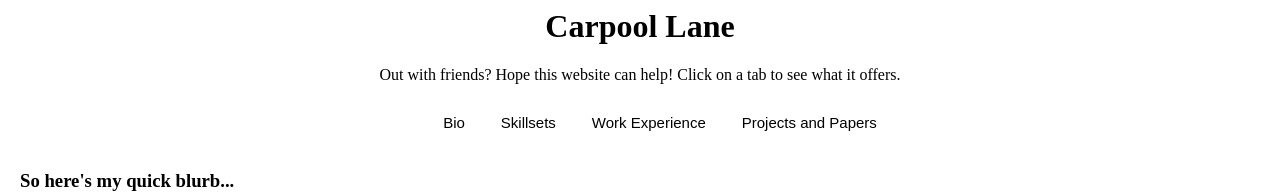
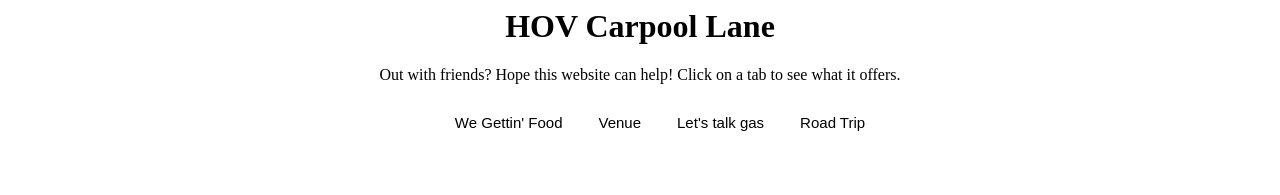
Before and after one commit to bryanxuranliu/Carpool-Lane, a plain HTML site: page index.html in a window 1280 px wide. Shown: the top 195 px of the page. Drawn offline with Linux system fonts and the light colour scheme.

Commit message:
Update index.html

```diff
--- a/index.html
+++ b/index.html
@@ -3,10 +3,10 @@
 	<head>
 	<center>
 		<meta name="viewport" content="width=device-width, initial-scale=1">
-		<title> Carpool Lane </title>
+		<title> HOV Carpool Lane </title>
 	</head>
 	<body>
-		<h1> Carpool Lane </h1>
+		<h1> HOV Carpool Lane </h1>
     		<p> Out with friends? Hope this website can help! Click on a tab to see what it offers. </p>
 		</center>
 
@@ -68,10 +68,10 @@ body {font-family: serif;}
 
 
 <div class="tab">
-  <button class="tablinks" onclick="openCity(event, 'Bio')" id="defaultOpen">Bio</button>
-  <button class="tablinks" onclick="openCity(event, 'Skillsets')">Skillsets</button>
-  <button class="tablinks" onclick="openCity(event, 'Work Experience')">Work Experience</button>
-  <button class="tablinks" onclick="openCity(event, 'Projects and Papers')">Projects and Papers</button>
+  <button class="tablinks" onclick="openCity(event, 'We Gettin' Food')" id="defaultOpen">We Gettin' Food</button>
+  <button class="tablinks" onclick="openCity(event, 'Venue')">Venue</button>
+  <button class="tablinks" onclick="openCity(event, 'Let's talk gas')">Let's talk gas</button>
+  <button class="tablinks" onclick="openCity(event, 'Road Trip')">Road Trip</button>
 </div>
 </center>
 
```
